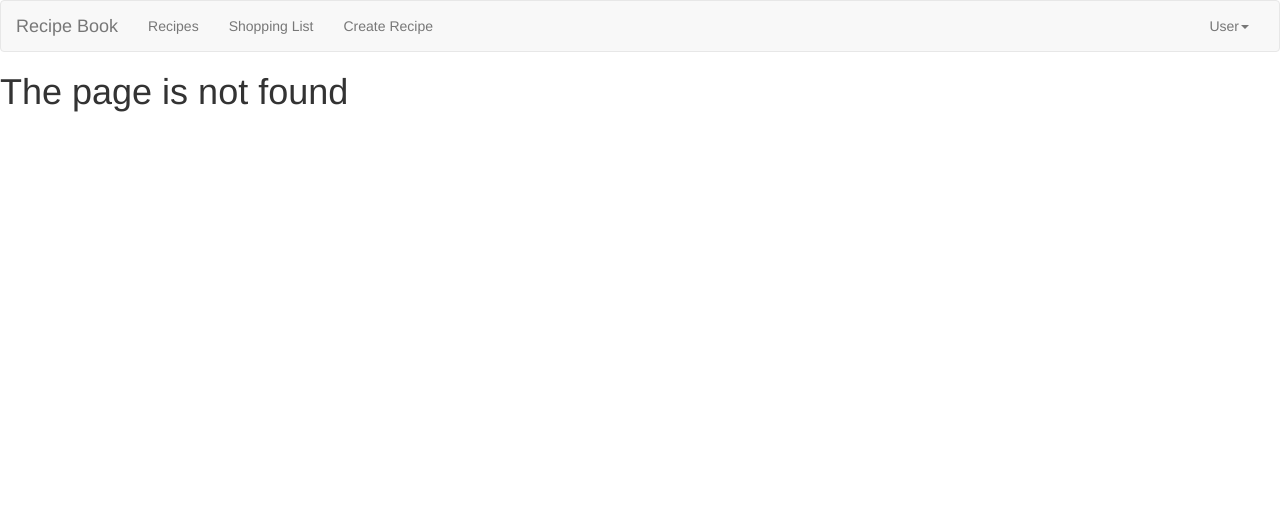
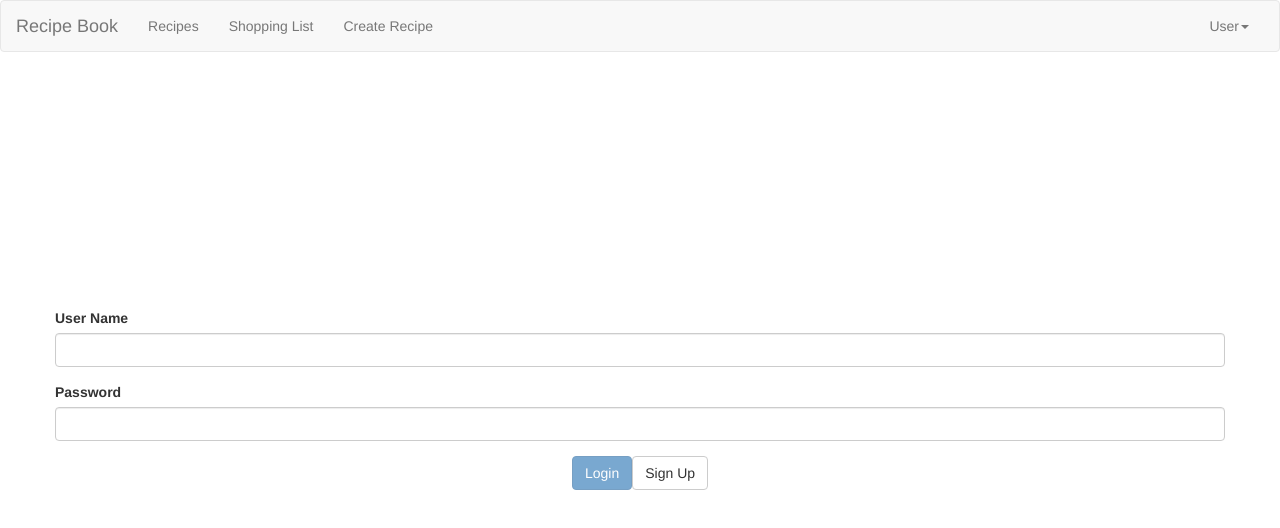
Before and after one commit to yukicode/recipe-book, an Angular app: page /login in a window 1280 px wide. Before the commit this address had no page. Shown: the top 528 px of the page. Built offline with nearby package versions, Linux system fonts and the light colour scheme.

Commit message:
add user login page

```diff
--- a/src/app/app.module.ts
+++ b/src/app/app.module.ts
@@ -21,6 +21,7 @@ import { AppRoutingModule } from './routing/app-routing.module';
 import { RecipeRoutingModule } from './routing/recipe-routing.module';
 import { PageNotFoundComponent } from './page-not-found/page-not-found.component';
 import { InputFocusDirective } from './directives/input-focus.directive';
+import { LoginComponent } from './user/login.component';
 
 @NgModule({
   declarations: [
@@ -34,7 +35,8 @@ import { InputFocusDirective } from './directives/input-focus.directive';
     DropdownDirective,
     ShoppingListComponent,
     PageNotFoundComponent,
-    InputFocusDirective
+    InputFocusDirective,
+    LoginComponent
   ],
   imports: [
     BrowserModule,
--- a/src/app/routing/app-routing.module.ts
+++ b/src/app/routing/app-routing.module.ts
@@ -3,12 +3,14 @@ import { RouterModule, Routes } from '@angular/router';
 import { ShoppingListComponent } from '../shopping-list/shopping-list.component';
 import { RecipeComponent } from '../recipe/recipe.component';
 import { PageNotFoundComponent } from '../page-not-found/page-not-found.component';
+import { LoginComponent } from '../user/login.component';
 
 
 const routes: Routes = [
     { path: '', redirectTo: '/recipe', pathMatch: 'full' },
     { path: 'recipe', component: RecipeComponent },
     { path: 'shoppinglist', component: ShoppingListComponent },
+    { path: 'login', component: LoginComponent},
     { path: '**', component: PageNotFoundComponent }
 ];
 
--- /dev/null
+++ b/src/app/user/login.component.css
@@ -0,0 +1,3 @@
+#login {
+    margin-top: 20%;
+}
--- /dev/null
+++ b/src/app/user/login.component.html
@@ -0,0 +1,18 @@
+<div class="container" id="login">
+  <div class="row">
+    <form #f=ngForm>
+      <div class="form-group">
+        <label for="username">User Name</label>
+        <input type="text" name="username" class="form-control" ngModel required>
+      </div>
+      <div class="form-group">
+        <label for="password">Password</label>
+        <input type="password" name="password" class="form-control" ngModel required>
+      </div>
+      <div class="text-center">
+        <button type="submit" class="btn btn-primary" [disabled]="!f.valid">Login</button>
+        <button type="button" class="btn btn-default">Sign Up</button>
+      </div>
+    </form>
+  </div>
+</div>
--- /dev/null
+++ b/src/app/user/login.component.ts
@@ -0,0 +1,15 @@
+import { Component, OnInit } from '@angular/core';
+
+@Component({
+  selector: 'app-login',
+  templateUrl: './login.component.html',
+  styleUrls: ['./login.component.css']
+})
+export class LoginComponent implements OnInit {
+
+  constructor() { }
+
+  ngOnInit() {
+  }
+
+}
```
